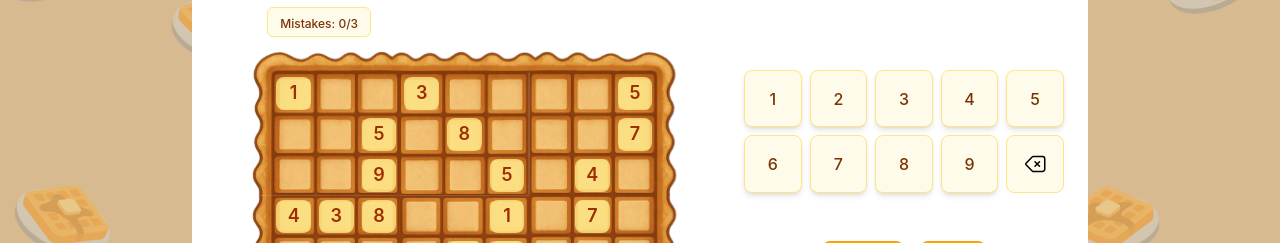
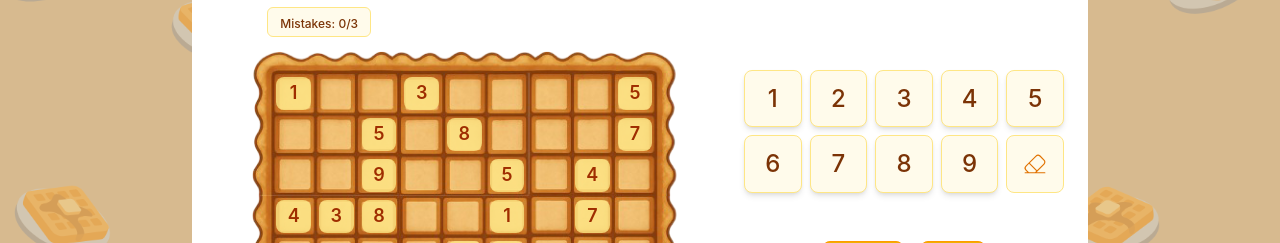
Before and after one commit to RieonaFernandes/Sudoku, a React (Vite) app: page / in a window 1280 px wide. Both pictures are taken after a click on the button "Pour the Grid!". Shown: the part 327-570 px from the top of the page. Built offline with nearby package versions, Linux system fonts and the light colour scheme.

Commit message:
fix: Fixed the size of the Number input pad and added CiEraser icon in the number input pad.

```diff
--- a/src/components/SudokuGame.jsx
+++ b/src/components/SudokuGame.jsx
@@ -10,6 +10,7 @@ import { generateNewPuzzle } from "../utils/sudokuGenerator";
 import { validateSolution, isCellValid } from "../utils/validation";
 import { cloneBoard } from "../utils/helpers";
 import BackspaceIcon from "./icons/backspace";
+import { CiEraser } from "react-icons/ci";
 
 const SudokuGame = () => {
   const [board, setBoard] = useState([]);
@@ -242,7 +243,7 @@ const SudokuGame = () => {
             {/* Controls - Right Side */}
             <div className="flex flex-col items-center lg:w-80 py-3 gap-6 -mt-[6%] sm:mt-[6%]">
               {/* Number input pad */}
-              <div className="grid grid-cols-5 gap-2 w-full">
+              <div className="grid grid-cols-5 gap-2 w-[80%] lg:w-full">
                 {[1, 2, 3, 4, 5, 6, 7, 8, 9].map((num) => (
                   <button
                     key={num}
@@ -250,7 +251,7 @@ const SudokuGame = () => {
                     className="aspect-square bg-amber-50 rounded-lg hover:bg-amber-100 shadow-md
                             transition-colors font-medium text-amber-900
                             border border-amber-200 hover:border-amber-300
-                            focus:outline-none focus:ring-2 focus:ring-amber-400"
+                            focus:outline-none focus:ring-2 focus:ring-amber-400 text-md sm:text-2xl"
                   >
                     {num}
                   </button>
@@ -266,7 +267,7 @@ const SudokuGame = () => {
                         hover:border-amber-300 transition-colors"
                   aria-label="Clear cell"
                 >
-                  <BackspaceIcon className="w-5 h-5 text-amber-600" />
+                  <CiEraser className="w-7 h-7 text-amber-600" />
                 </button>
               </div>
 
```
